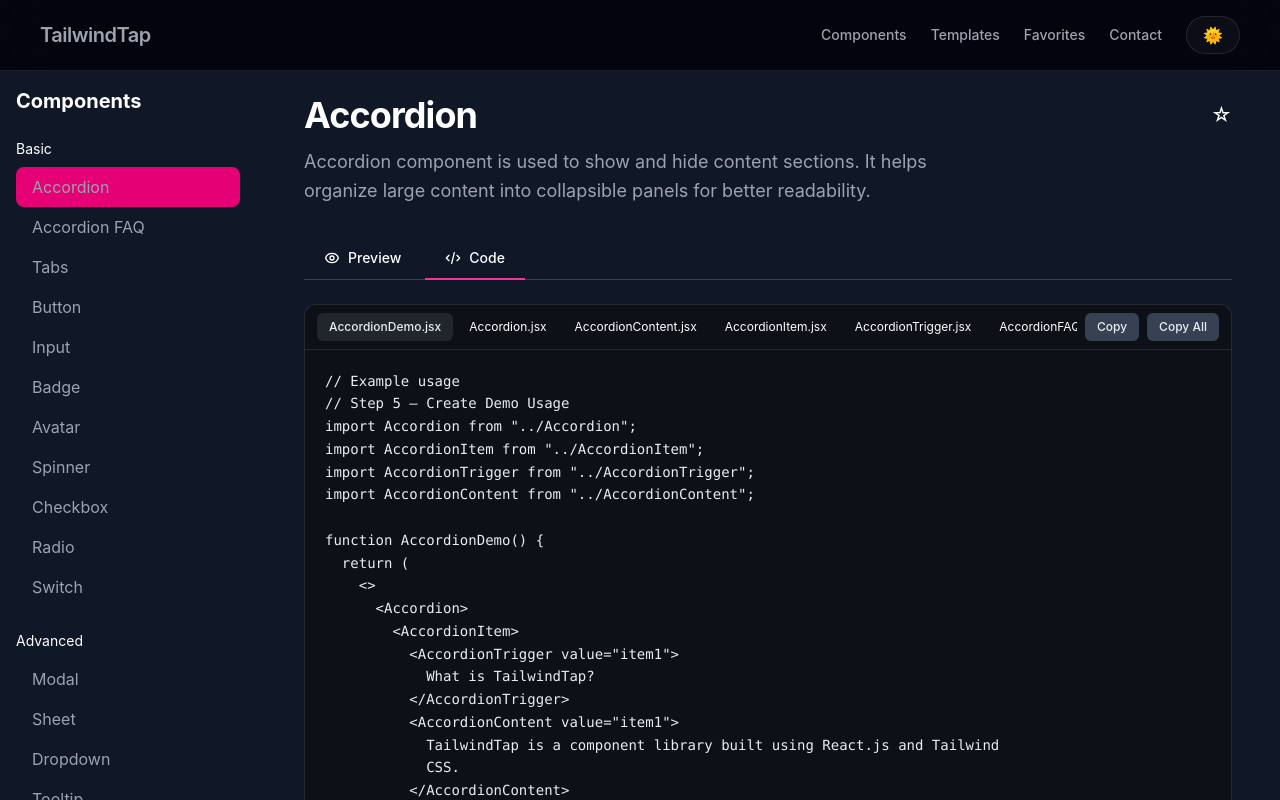
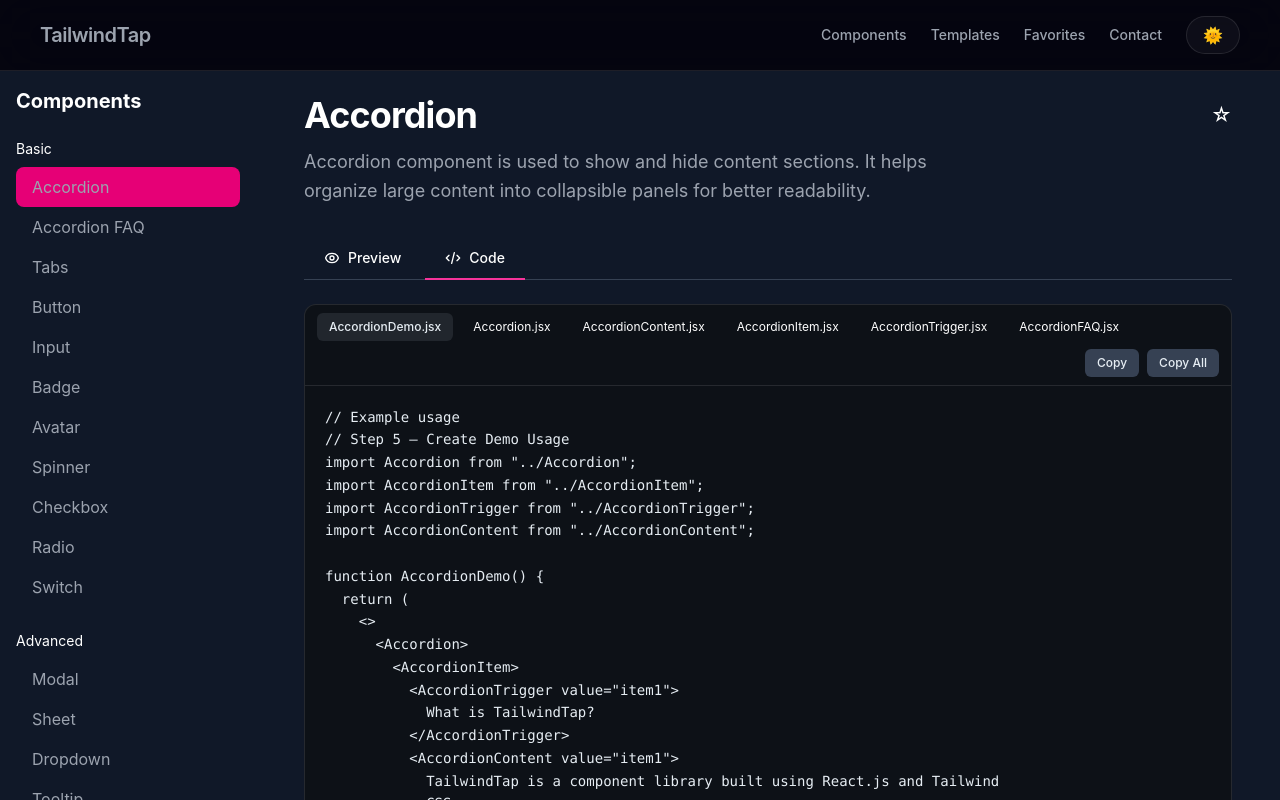
Before and after one commit to Deep-Parmar7659/Components---Project, a React (Vite) app: page /components/accordion in a window 1280 px wide. Both pictures are taken after a click on the button "Code". Shown: the top 800 px of the page. Built offline with nearby package versions, Linux system fonts and the light colour scheme.

Commit message:
refactor: Improve CodeTabs layout with enhanced styling and separation of copy buttons

```diff
--- a/src/components/docs/CodeTabs.jsx
+++ b/src/components/docs/CodeTabs.jsx
@@ -16,6 +16,7 @@ const CodeTabs = ({ codeFiles }) => {
     const combinedCode = codeFiles
       .map((file) => `// ${file.name}\n${file.content}`)
       .join("\n\n");
+
     navigator.clipboard.writeText(combinedCode);
     setCopiedAll(true);
     setTimeout(() => setCopiedAll(false), 2000);
@@ -30,13 +31,13 @@ const CodeTabs = ({ codeFiles }) => {
         border: "1px solid var(--card-border)",
       }}
     >
-      {/* ===== TOP BAR — file tabs + copy buttons in ONE row ===== */}
+      {/* ===== TOP BAR ===== */}
       <div
-        className="flex items-center justify-between px-3 py-2 gap-2"
+        className="flex flex-col gap-2 px-3 py-2"
         style={{ borderBottom: "1px solid var(--card-border)" }}
       >
-        {/* LEFT — File Name Tabs (SCROLLABLE) */}
-        <div className="flex gap-1 overflow-x-auto scrollbar-hide flex-1">
+        {/* 🔥 SCROLLABLE TABS */}
+        <div className="flex overflow-x-auto gap-2 scrollbar-hide">
           {codeFiles.map((file, index) => (
             <button
               key={index}
@@ -50,15 +51,15 @@ const CodeTabs = ({ codeFiles }) => {
                     }
                   : { color: "var(--code-tab-text)" }
               }
-              className="px-3 py-1.5 text-xs rounded-md transition whitespace-nowrap shrink-0"
+              className="px-3 py-1.5 text-xs rounded-md whitespace-nowrap shrink-0 transition"
             >
               {file.name}
             </button>
           ))}
         </div>
 
-        {/* RIGHT — Copy Buttons */}
-        <div className="flex gap-2 shrink-0">
+        {/* 🔥 COPY BUTTONS (SEPARATE ROW FOR MOBILE FIX) */}
+        <div className="flex justify-end gap-2">
           <button
             onClick={() => {
               navigator.clipboard.writeText(activeFile.content);
```
